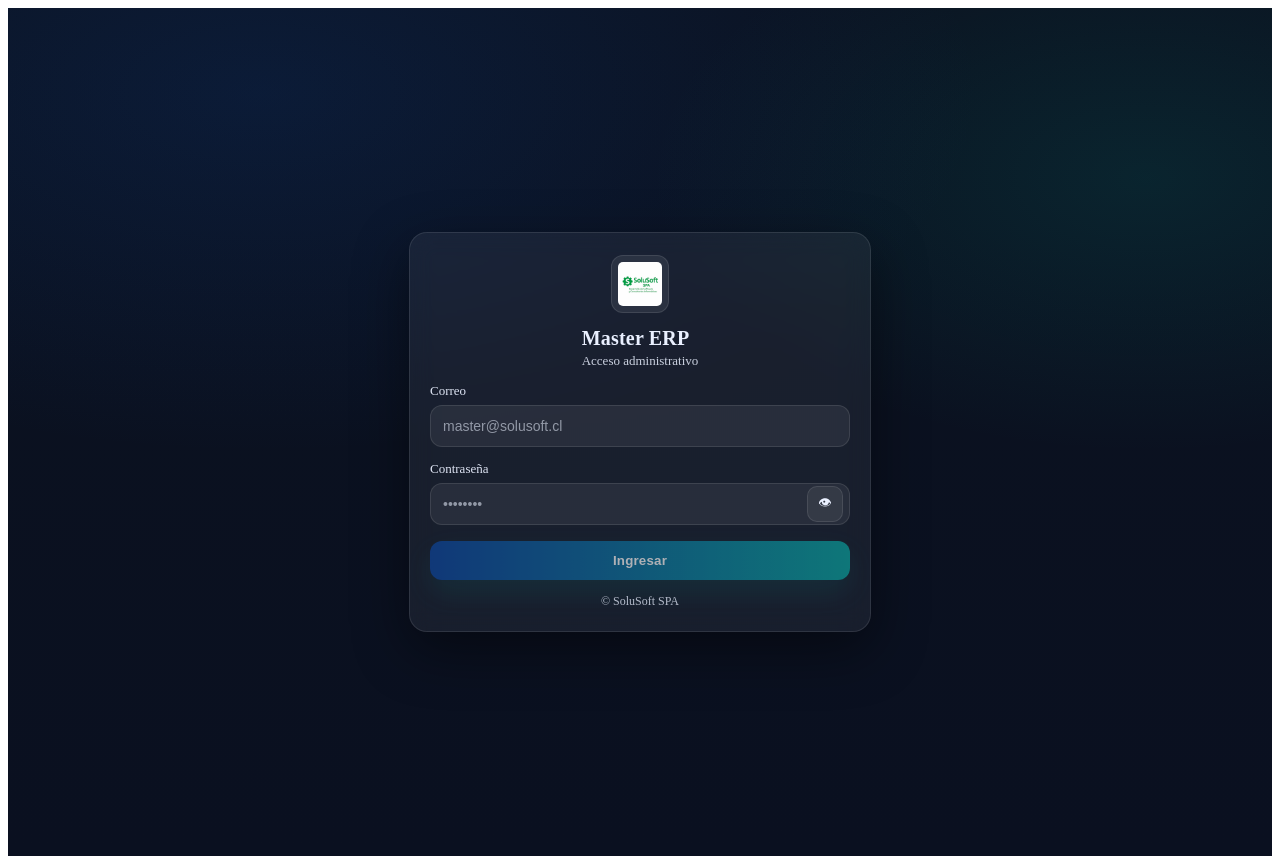
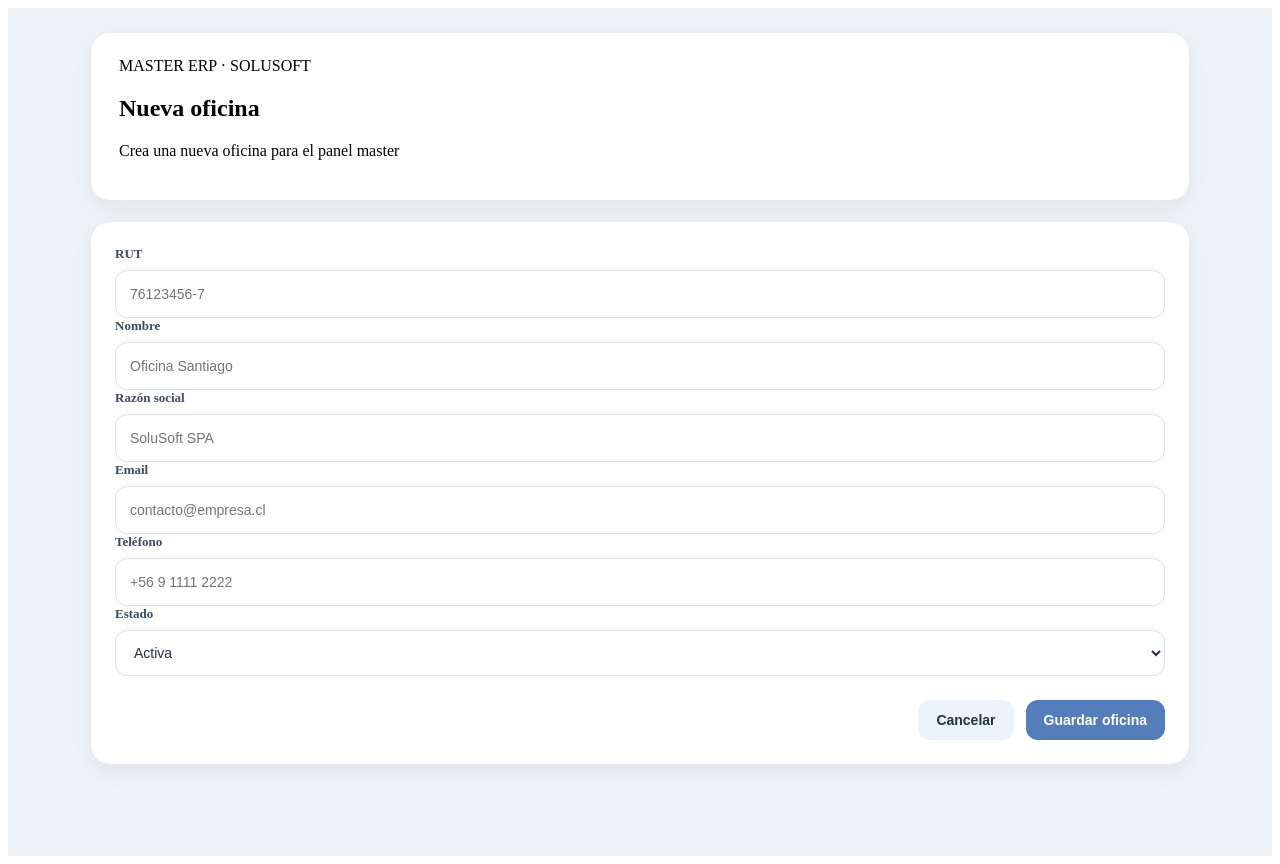
Before and after one commit to Mario1983dev/Master_web, an Angular app: page /master/offices/new in a window 1280 px wide. Before the commit this address led to /login. Built offline with nearby package versions, Linux system fonts and the light colour scheme; sample sign-in values are in the browser's storage.

Commit message:
feat: pantalla de oficinas, CRUD básico, integración API master y autenticación JWT

```diff
--- a/src/app/app.routes.ts
+++ b/src/app/app.routes.ts
@@ -23,6 +23,19 @@
   },
 
   {
+    path: 'master/offices/new',
+    canActivate: [authGuard],
+    loadComponent: () =>
+      import('./pages/master/offices-new/offices-new').then(m => m.OfficesNew),
+  },
+  {
+  path: 'master/offices/edit/:id',
+  canActivate: [authGuard],
+  loadComponent: () =>
+    import('./pages/master/offices-new/offices-new').then(m => m.OfficesNew),
+},
+
+  {
     path: '',
     redirectTo: 'login',
     pathMatch: 'full',
--- /dev/null
+++ b/src/app/pages/master/offices-new/offices-new.html
@@ -0,0 +1,122 @@
+<div class="page">
+  <div class="page-shell">
+
+    <!-- Header -->
+    <section class="hero-card">
+      <div class="hero-copy">
+        <span class="eyebrow">MASTER ERP · SOLUSOFT</span>
+        <h1>Nueva oficina</h1>
+        <p>Crea una nueva oficina para el panel master</p>
+      </div>
+    </section>
+
+    <!-- Formulario -->
+    <section class="form-card">
+
+      <form #f="ngForm" (ngSubmit)="save()">
+
+        <div class="grid">
+
+          <!-- RUT -->
+          <div class="field">
+            <label>RUT</label>
+            <input
+              type="text"
+              name="rut"
+              [(ngModel)]="form.rut"
+              placeholder="76123456-7"
+              required
+            />
+          </div>
+
+          <!-- Nombre -->
+          <div class="field">
+            <label>Nombre</label>
+            <input
+              type="text"
+              name="name"
+              [(ngModel)]="form.name"
+              placeholder="Oficina Santiago"
+              required
+            />
+          </div>
+
+          <!-- Razón social -->
+          <div class="field">
+            <label>Razón social</label>
+            <input
+              type="text"
+              name="legal_name"
+              [(ngModel)]="form.legal_name"
+              placeholder="SoluSoft SPA"
+            />
+          </div>
+
+          <!-- Email -->
+          <div class="field">
+            <label>Email</label>
+            <input
+              type="email"
+              name="email"
+              [(ngModel)]="form.email"
+              placeholder="contacto@empresa.cl"
+            />
+          </div>
+
+          <!-- Teléfono -->
+          <div class="field">
+            <label>Teléfono</label>
+            <input
+              type="text"
+              name="phone"
+              [(ngModel)]="form.phone"
+              placeholder="+56 9 1111 2222"
+            />
+          </div>
+
+          <!-- Estado -->
+          <div class="field">
+            <label>Estado</label>
+            <select
+              name="status"
+              [(ngModel)]="form.status"
+            >
+              <option [ngValue]="1">Activa</option>
+              <option [ngValue]="0">Inactiva</option>
+            </select>
+          </div>
+
+        </div>
+
+        <!-- Error -->
+        <div *ngIf="errorMsg" class="state-card error">
+          {{ errorMsg }}
+        </div>
+
+        <!-- Botones -->
+        <div class="actions">
+
+          <button
+            type="button"
+            class="btn-secondary"
+            (click)="cancel()"
+          >
+            Cancelar
+          </button>
+
+          <button
+            type="submit"
+            class="btn-primary"
+            [disabled]="loading || f.invalid"
+          >
+            {{ loading ? 'Guardando...' : 'Guardar oficina' }}
+          </button>
+
+        </div>
+
+      </form>
+
+    </section>
+
+  </div>
+</div>
--- /dev/null
+++ b/src/app/pages/master/offices-new/offices-new.scss
@@ -0,0 +1,149 @@
+:host {
+  display: block;
+}
+
+.page {
+  min-height: 100vh;
+  padding: 24px;
+  background: #eef3f8;
+}
+
+.page-shell {
+  max-width: 1100px;
+  margin: 0 auto;
+}
+
+.hero-card {
+  padding: 24px 28px;
+  margin-bottom: 20px;
+  background: #fff;
+  border: 1px solid #e4ebf3;
+  border-radius: 20px;
+  box-shadow: 0 8px 24px rgba(15, 23, 42, 0.06);
+}
+
+.page-kicker {
+  font-size: 12px;
+  font-weight: 800;
+  letter-spacing: 1.3px;
+  color: #6a7f9b;
+  text-transform: uppercase;
+  margin-bottom: 6px;
+}
+
+.title {
+  margin: 0;
+  font-size: 38px;
+  line-height: 1;
+  color: #0d47a1;
+  font-weight: 800;
+}
+
+.subtitle {
+  margin: 10px 0 0;
+  font-size: 15px;
+  color: #607086;
+}
+
+.form-card {
+  background: #fff;
+  border: 1px solid #e4ebf3;
+  border-radius: 20px;
+  box-shadow: 0 8px 24px rgba(15, 23, 42, 0.06);
+  padding: 24px;
+}
+
+.form-grid {
+  display: grid;
+  grid-template-columns: repeat(2, minmax(0, 1fr));
+  gap: 18px;
+}
+
+.field {
+  display: flex;
+  flex-direction: column;
+  gap: 8px;
+}
+
+.field label {
+  font-size: 13px;
+  font-weight: 700;
+  color: #3b4b63;
+}
+
+.field input,
+.field select {
+  height: 46px;
+  border: 1px solid #d7e1ec;
+  border-radius: 12px;
+  padding: 0 14px;
+  font-size: 14px;
+  color: #233142;
+  background: #fff;
+  outline: none;
+}
+
+.field input:focus,
+.field select:focus {
+  border-color: #0d47a1;
+  box-shadow: 0 0 0 3px rgba(13, 71, 161, 0.08);
+}
+
+.error-box {
+  margin-top: 18px;
+  padding: 12px 14px;
+  border-radius: 12px;
+  background: #fff4f4;
+  color: #c62828;
+  border: 1px solid #f0c7c7;
+}
+
+.actions {
+  display: flex;
+  justify-content: flex-end;
+  gap: 12px;
+  margin-top: 24px;
+}
+
+.btn-primary,
+.btn-secondary {
+  border: none;
+  border-radius: 12px;
+  padding: 12px 18px;
+  font-size: 14px;
+  font-weight: 700;
+  cursor: pointer;
+}
+
+.btn-primary {
+  background: #0d47a1;
+  color: #fff;
+}
+
+.btn-primary:hover {
+  background: #1565c0;
+}
+
+.btn-primary:disabled {
+  opacity: 0.7;
+  cursor: not-allowed;
+}
+
+.btn-secondary {
+  background: #edf3fa;
+  color: #234;
+}
+
+@media (max-width: 800px) {
+  .form-grid {
+    grid-template-columns: 1fr;
+  }
+
+  .title {
+    font-size: 30px;
+  }
+
+  .actions {
+    flex-direction: column;
+  }
+}
--- /dev/null
+++ b/src/app/pages/master/offices-new/offices-new.ts
@@ -0,0 +1,103 @@
+import { Component, OnInit } from '@angular/core';
+import { CommonModule } from '@angular/common';
+import { FormsModule } from '@angular/forms';
+import { ActivatedRoute, Router } from '@angular/router';
+import { OfficesService } from '../../../services/offices.service';
+
+@Component({
+  selector: 'app-offices-new',
+  standalone: true,
+  imports: [CommonModule, FormsModule],
+  templateUrl: './offices-new.html',
+  styleUrls: ['./offices-new.scss']
+})
+export class OfficesNew implements OnInit {
+  loading = false;
+  errorMsg = '';
+  isEdit = false;
+  officeId = 0;
+
+  form: any = {
+    rut: '',
+    name: '',
+    legal_name: '',
+    email: '',
+    phone: '',
+    status: 1
+  };
+
+  constructor(
+    private officesSrv: OfficesService,
+    private router: Router,
+    private route: ActivatedRoute
+  ) {}
+
+  ngOnInit(): void {
+    const id = Number(this.route.snapshot.paramMap.get('id'));
+
+    if (id) {
+      this.isEdit = true;
+      this.officeId = id;
+      this.loadOffice(id);
+    }
+  }
+
+  loadOffice(id: number): void {
+    this.loading = true;
+    this.errorMsg = '';
+
+    this.officesSrv.getById(id).subscribe({
+      next: (resp: any) => {
+        this.form = {
+          rut: resp?.rut || '',
+          name: resp?.name || '',
+          legal_name: resp?.legal_name || '',
+          email: resp?.email || '',
+          phone: resp?.phone || '',
+          status: resp?.status ?? 1
+        };
+        this.loading = false;
+      },
+      error: (err: any) => {
+        console.error('GET OFFICE ERROR:', err);
+        this.errorMsg = err?.error?.message || 'Error al cargar oficina';
+        this.loading = false;
+      }
+    });
+  }
+
+  save(): void {
+    this.loading = true;
+    this.errorMsg = '';
+
+    if (this.isEdit) {
+      this.officesSrv.update(this.officeId, this.form).subscribe({
+        next: () => {
+          alert('Oficina actualizada correctamente');
+          this.router.navigate(['/master/offices']);
+        },
+        error: (err: any) => {
+          console.error('UPDATE OFFICE ERROR:', err);
+          this.errorMsg = err?.error?.message || 'Error al actualizar oficina';
+          this.loading = false;
+        }
+      });
+    } else {
+      this.officesSrv.create(this.form).subscribe({
+        next: () => {
+          alert('Oficina creada correctamente');
+          this.router.navigate(['/master/offices']);
+        },
+        error: (err: any) => {
+          console.error('CREATE OFFICE ERROR:', err);
+          this.errorMsg = err?.error?.message || 'Error al crear oficina';
+          this.loading = false;
+        }
+      });
+    }
+  }
+
+  cancel(): void {
+    this.router.navigate(['/master/offices']);
+  }
+}
--- a/src/app/pages/master/offices/offices.html
+++ b/src/app/pages/master/offices/offices.html
@@ -1,45 +1,44 @@
 <div class="page">
   <div class="page-shell">
-    <div class="hero-card">
-      <div class="hero-left">
-        <div class="hero-kicker">MASTER ERP · SOLUSOFT</div>
-        <h1 class="title">Oficinas</h1>
-        <p class="subtitle">Administración de oficinas del panel master</p>
+
+    <section class="hero-card">
+      <div class="hero-copy">
+        <span class="eyebrow">MASTER ERP · SOLUSOFT</span>
+        <h1>Oficinas</h1>
+        <p>Administración de oficinas del panel master</p>
       </div>
 
       <div class="hero-actions">
-        <button class="btn-primary" type="button">
-          <span class="btn-icon">＋</span>
-          <span>Nueva oficina</span>
+        <button class="btn-primary" type="button" routerLink="/master/offices/new">
+          + Nueva oficina
         </button>
       </div>
-    </div>
+    </section>
 
     <div *ngIf="loading" class="state-card">
-      <div class="state-text">Cargando oficinas...</div>
+      Cargando oficinas...
     </div>
 
     <div *ngIf="!loading && errorMsg" class="state-card error">
-      <div class="state-text">{{ errorMsg }}</div>
+      {{ errorMsg }}
     </div>
 
-    <ng-container *ngIf="!loading && !errorMsg">
-      <div *ngIf="offices.length === 0" class="state-card empty">
-        <div class="state-text">No hay oficinas registradas.</div>
+    <div *ngIf="!loading && !errorMsg && offices.length === 0" class="state-card empty">
+      No hay oficinas registradas.
     </div>
 
-      <div *ngIf="offices.length > 0" class="table-card">
-        <div class="table-toolbar">
+    <section *ngIf="!loading && !errorMsg && offices.length > 0" class="table-card">
+
+      <div class="table-header">
         <div>
           <h2>Listado de oficinas</h2>
           <p>{{ offices.length }} registro(s) encontrados</p>
         </div>
-
-          <div class="toolbar-chip">Panel master</div>
       </div>
 
       <div class="table-wrap">
         <table class="table">
+
           <thead>
             <tr>
               <th>ID</th>
@@ -49,32 +48,53 @@
               <th>Email</th>
               <th>Teléfono</th>
               <th>Estado</th>
+              <th>Acciones</th>
             </tr>
           </thead>
 
           <tbody>
-              <tr *ngFor="let o of offices">
+            <tr *ngFor="let office of offices">
+
+              <td>{{ office.id }}</td>
+              <td>{{ office.rut || '-' }}</td>
+              <td>{{ office.name || '-' }}</td>
+              <td>{{ office.legal_name || '-' }}</td>
+              <td>{{ office.email || '-' }}</td>
+              <td>{{ office.phone || '-' }}</td>
+
               <td>
-                  <span class="id-pill">#{{ o.id }}</span>
-                </td>
-                <td>{{ o.rut }}</td>
-                <td class="strong">{{ o.name }}</td>
-                <td>{{ o.legal_name }}</td>
-                <td>{{ o.email }}</td>
-                <td>{{ o.phone }}</td>
-                <td>
-                  <span
-                    class="badge"
-                    [class.active]="o.status == 1"
-                    [class.inactive]="o.status != 1">
-                    {{ o.status == 1 ? 'Activa' : 'Inactiva' }}
+                <span *ngIf="office.status == 1" style="color:green;font-weight:bold">
+                  Activa
+                </span>
+
+                <span *ngIf="office.status == 0" style="color:red;font-weight:bold">
+                  Inactiva
                 </span>
               </td>
+
+              <td class="actions-cell">
+
+                <button
+                  type="button"
+                  [routerLink]="['/master/offices/edit', office.id]">
+                  Editar
+                </button>
+
+                <button
+                  type="button"
+                  (click)="deleteOffice(office)">
+                  Eliminar
+                </button>
+
+              </td>
+
             </tr>
           </tbody>
+
         </table>
       </div>
-      </div>
-    </ng-container>
+
+    </section>
+
   </div>
 </div>
--- a/src/app/pages/master/offices/offices.scss
+++ b/src/app/pages/master/offices/offices.scss
@@ -196,4 +196,19 @@
   .title {
     font-size: 32px;
   }
+  .btn-danger {
+  border: none;
+  cursor: pointer;
+  min-height: 36px;
+  padding: 0 14px;
+  border-radius: 10px;
+  font-size: 13px;
+  font-weight: 700;
+  color: #fff;
+  background: #dc2626;
 }
+
+.btn-danger:hover {
+  background: #b91c1c;
+}
+}
--- a/src/app/pages/master/offices/offices.ts
+++ b/src/app/pages/master/offices/offices.ts
@@ -1,49 +1,107 @@
-import { Component, OnInit } from '@angular/core';
+import { Component, OnInit, ChangeDetectorRef, NgZone } from '@angular/core';
 import { CommonModule } from '@angular/common';
-import { finalize } from 'rxjs';
+import { RouterModule } from '@angular/router';
 import { OfficesService } from '../../../services/offices.service';
 
 @Component({
   selector: 'app-offices',
   standalone: true,
-  imports: [CommonModule],
+  imports: [CommonModule, RouterModule],
   templateUrl: './offices.html',
   styleUrls: ['./offices.scss']
 })
 export class Offices implements OnInit {
+
   loading = false;
   errorMsg = '';
   offices: any[] = [];
 
-  constructor(private officesSrv: OfficesService) {}
+  constructor(
+    private officesSrv: OfficesService,
+    private cdr: ChangeDetectorRef,
+    private zone: NgZone
+  ) {}
 
   ngOnInit(): void {
     this.load();
   }
 
+  /* =========================================
+     CARGAR OFICINAS
+  ========================================= */
   load(): void {
-    console.log('LOAD OFFICES -> inicio');
 
     this.loading = true;
     this.errorMsg = '';
+    this.offices = [];
 
-    this.officesSrv.list()
-      .pipe(
-        finalize(() => {
+    this.officesSrv.list().subscribe({
+
+      next: (resp: any) => {
+
+        this.zone.run(() => {
+
+          this.offices = Array.isArray(resp) ? resp : [];
+
           this.loading = false;
-          console.log('LOAD OFFICES -> finalize, loading=false');
-        })
-      )
-.subscribe({
-  next: (res: any) => {
-    console.log('LOAD OFFICES -> respuesta:', res);
-    this.offices = Array.isArray(res) ? res : [];
-    console.log('LOAD OFFICES -> offices asignadas:', this.offices);
-  },
-  error: (err: any) => {
-    console.error('LOAD OFFICES -> error:', err);
-    this.errorMsg = err?.error?.message || 'No se pudieron cargar las oficinas';
+          this.cdr.detectChanges();
+
+        });
+
+      },
+
+      error: (err: any) => {
+
+        this.zone.run(() => {
+
+          this.errorMsg = err?.error?.message || 'Error al cargar oficinas';
+          this.offices = [];
+          this.loading = false;
+
+          this.cdr.detectChanges();
+
+        });
+
+      }
+
+    });
+
   }
-});
+
+
+  /* =========================================
+     ELIMINAR OFICINA
+  ========================================= */
+  deleteOffice(office: any): void {
+
+    const ok = confirm(`¿Eliminar oficina "${office.name}"?`);
+
+    if (!ok) return;
+
+    this.loading = true;
+
+    this.officesSrv.delete(office.id).subscribe({
+
+      next: () => {
+
+        alert('Oficina eliminada correctamente');
+
+        this.load();
+
+      },
+
+      error: (err: any) => {
+
+        console.error('DELETE ERROR', err);
+
+        this.errorMsg = err?.error?.message || 'Error eliminando oficina';
+
+        this.loading = false;
+
+      }
+
+    });
+
   }
+
 }
--- a/src/app/services/offices.service.ts
+++ b/src/app/services/offices.service.ts
@@ -1,6 +1,6 @@
 import { Injectable } from '@angular/core';
 import { HttpClient } from '@angular/common/http';
-import { environment } from '../../environments/environment'; // ajusta ruta si corresponde
+import { environment } from '../../environments/environment';
 
 @Injectable({ providedIn: 'root' })
 export class OfficesService {
@@ -9,4 +9,20 @@
   list() {
     return this.http.get<any[]>(`${environment.apiUrl}/offices`);
   }
+
+  getById(id: number) {
+    return this.http.get<any>(`${environment.apiUrl}/offices/${id}`);
+  }
+
+  create(data: any) {
+    return this.http.post(`${environment.apiUrl}/offices`, data);
+  }
+
+  update(id: number, data: any) {
+    return this.http.put(`${environment.apiUrl}/offices/${id}`, data);
+  }
+
+  delete(id: number) {
+    return this.http.delete(`${environment.apiUrl}/offices/${id}`);
+  }
 }
```
Lines whose indentation alone changed are shown as unchanged.
